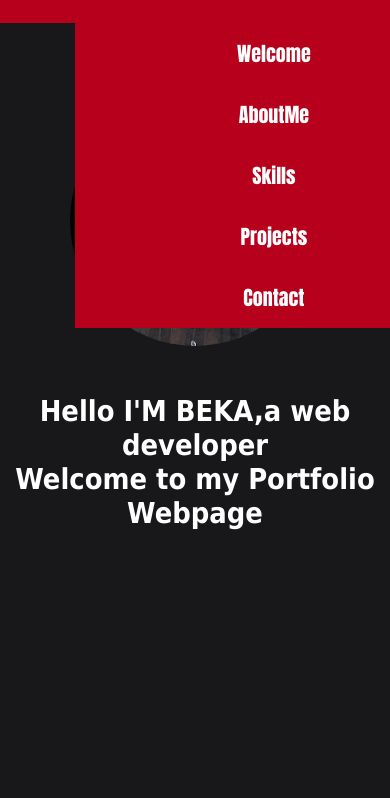
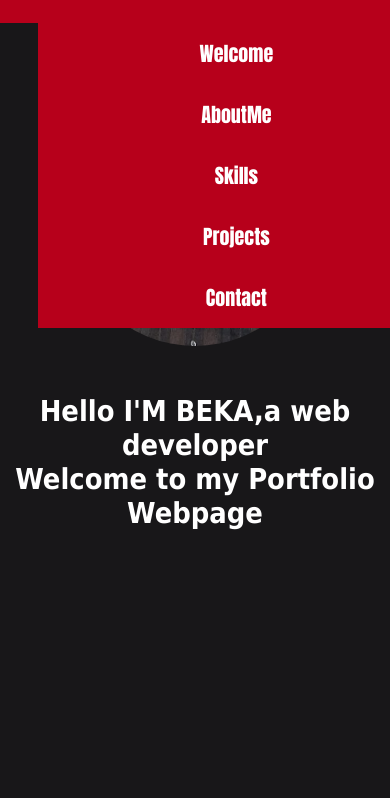
Before and after one commit to BekaMazmishvili/personalportfolio, a plain HTML site: page portfoliopage.html in a window 390 px wide. Both pictures are taken after a click on the element 365 px from the left and 34 px from the top of the page. Shown: the part 46-844 px from the top of the page. Drawn offline with Linux system fonts and the light colour scheme.

Commit message:
Update portfolpage.css

```diff
--- a/portfolpage.css
+++ b/portfolpage.css
@@ -1,4 +1,4 @@
-* {
+3* {
   scroll-behavior: smooth;
 }
 :root{
@@ -482,7 +482,7 @@ margin-left:-45px
     width: 100%;
     flex-direction: column;
     text-align: center;
-    left:75px;
+    left:37.5px;
   }
 
   .navbar ul.active {
```
